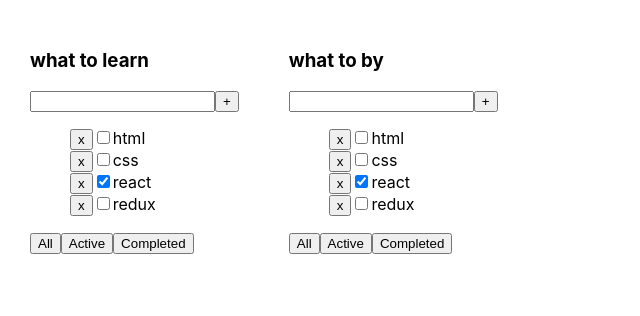
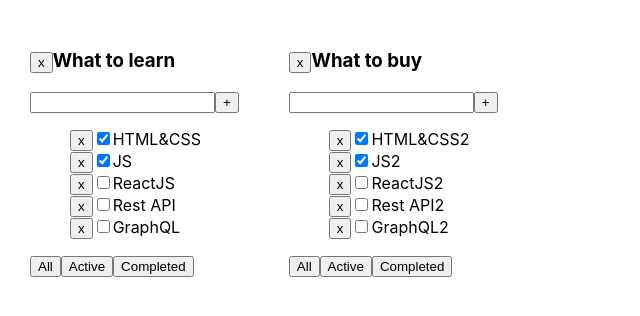
Before and after one commit to Leskevich/TodoList, a React (Create React App) app: page / in a window 1280 px wide. Shown: the top 316 px of the page, without its empty margins (0-640 px from the left). Built offline with nearby package versions, Linux system fonts and the light colour scheme.

Commit message:
lesson 5 (асациотивный массив)

```diff
--- a/src/App.tsx
+++ b/src/App.tsx
@@ -13,48 +13,67 @@
     title: string
     isDone: boolean
 }
-
+export type TasksType = {
+    [key: string]: Array<taskType>
+}
 export type filterType = 'all' | 'active' | 'completed'
 
 function App() {
 
-    const [todoLists, setTodoLists] = useState<Array<TodoType>>([
-        {id: v1(), title: 'what to learn', filter: 'all'},
-        {id: v1(), title: 'what to by', filter: 'all'},
+    let todolistID1 = v1();
+    let todolistID2 = v1();
+
+    let [todoLists, setTodoLists] = useState<Array<TodoType>>([
+        {id: todolistID1, title: 'What to learn', filter: 'all'},
+        {id: todolistID2, title: 'What to buy', filter: 'all'},
     ])
+    let [tasks, setTasks] = useState<TasksType>({
+        [todolistID1]: [
+            {id: v1(), title: "HTML&CSS", isDone: true},
+            {id: v1(), title: "JS", isDone: true},
+            {id: v1(), title: "ReactJS", isDone: false},
+            {id: v1(), title: "Rest API", isDone: false},
+            {id: v1(), title: "GraphQL", isDone: false},
+        ],
+        [todolistID2]: [
+            {id: v1(), title: "HTML&CSS2", isDone: true},
+            {id: v1(), title: "JS2", isDone: true},
+            {id: v1(), title: "ReactJS2", isDone: false},
+            {id: v1(), title: "Rest API2", isDone: false},
+            {id: v1(), title: "GraphQL2", isDone: false},
+        ]
+    });
 
-    const [tasks, setTask] = useState<Array<taskType>>([
-        {id: v1(), title: "html", isDone: false},
-        {id: v1(), title: "css", isDone: false},
-        {id: v1(), title: "react", isDone: true},
-        {id: v1(), title: "redux", isDone: false},
-    ])
+    const deleteTodo = (todoId: string) => {
+        setTodoLists(todoLists.filter(el => el.id !== todoId))
+        delete tasks[todoId]
+
+    }
 
 
     const changeFilter = (id: string, filter: filterType) => {
-        return setTodoLists(todoLists.map((el) => el.id === id ? {...el,filter} : el))
+        return setTodoLists(todoLists.map((el) => el.id === id ? {...el, filter} : el))
     }
-    const filteredTasks = (filter: filterType) => {
-
+    const filteredTasks = (id: string, filter: filterType) => {
         switch (filter) {
             case 'active':
-                return tasks.filter(el => el.isDone)
+                return tasks[id].filter(el => el.isDone)
             case 'completed':
-                return tasks.filter(el => !el.isDone)
+                return tasks[id].filter(el => !el.isDone)
             default:
-                return tasks
+                return tasks[id]
         }
     }
-    const deleteTask = (id: string) => {
-        setTask(tasks.filter((el: taskType) => el.id !== id))
+    const deleteTask = (todoId: string, id: string) => {
+        setTasks({...tasks, [todoId]: tasks[todoId].filter(el => el.id !== id)})
     }
-    const addTask = (title: string) => {
+    const addTask = (todoId: string, title: string) => {
         const newTask: taskType = {
             id: v1(),
             title: title,
             isDone: false
         }
-        setTask([newTask, ...tasks])
+        setTasks({...tasks, [todoId]: [newTask, ...tasks[todoId]]})
     }
     const mapTodo = todoLists.map((el) => {
         return (
@@ -62,17 +81,18 @@
                 key={el.id}
                 id={el.id}
                 title={el.title}
-                tasks={filteredTasks(el.filter)}
+                tasks={filteredTasks(el.id, el.filter)}
                 deleteTask={deleteTask}
                 addTask={addTask}
                 changeFilter={changeFilter}
+                deleteTodo={deleteTodo}
             />
         )
     })
+
     return (
         <div className="App">
             {mapTodo}
-
         </div>
     );
 }
--- a/src/Todolist.tsx
+++ b/src/Todolist.tsx
@@ -4,31 +4,35 @@
 
 
 type TodolistType = {
-    id:string
+    id: string
     title: string
     tasks: taskType[]
-    deleteTask: (id: string) => void
+    deleteTask: (todoId: string, id: string) => void
     changeFilter: (id: string, filter: filterType) => void
-    addTask: (title: string) => void
+    addTask: (todoId: string, title: string) => void
+    deleteTodo: (todoId: string) => void
 }
 
 export const Todolist = ({
-    id,
+                             id,
                              title,
                              tasks,
                              deleteTask,
                              changeFilter,
-                             addTask
+                             addTask,
+                             deleteTodo
                          }: TodolistType) => {
+    let [newTitle, setNewTitle] = useState<string>('')
+    const onChangeHandler = (e: ChangeEvent<HTMLInputElement>) => setNewTitle(e.currentTarget.value)
 
 
-    const onDellTask = (id: string) => {
-        deleteTask(id)
+    const onDellTask = (taskId: string) => {
+        deleteTask(id, taskId)
     }
-    const changeFilterHandler = (id:string ,filter: filterType) => changeFilter(id,filter)
+    const changeFilterHandler = (filter: filterType) => changeFilter(id, filter)
     const addNewTask = () => {
         if (newTitle.trim() !== '') {
-            addTask(newTitle.trim())
+            addTask(id, newTitle.trim())
             setNewTitle('')
         }
     }
@@ -38,8 +42,11 @@
 
         }
     }
-    const onChangeHandler = (e: ChangeEvent<HTMLInputElement>) => setNewTitle(e.currentTarget.value)
-    let [newTitle, setNewTitle] = useState<string>('')
+    const deleteTodoHandler = () => {
+        deleteTodo(id)
+    }
+
+
     const tasksMap = tasks.map((el) => {
         return (
             <div key={el.id}>
@@ -49,9 +56,15 @@
             </div>
         )
     })
+
+
     return (
         <div>
-            <h3>{title}</h3>
+            <h3>
+                <button onClick={deleteTodoHandler}> x</button>
+                {title}
+
+            </h3>
             <div>
                 <input
                     onKeyPress={onKeyPressHandler}
@@ -67,9 +80,9 @@
                 {tasksMap}
             </ul>
             <div>
-                <Button name={'All'} collBack={() => changeFilter(id,"all")}/>
-                <Button name={'Active'} collBack={() => changeFilter(id,"active")}/>
-                <Button name={'Completed'} collBack={() => changeFilter(id,"completed")}/>
+                <Button name={'All'} collBack={() => changeFilterHandler("all")}/>
+                <Button name={'Active'} collBack={() => changeFilterHandler("active")}/>
+                <Button name={'Completed'} collBack={() => changeFilterHandler("completed")}/>
             </div>
         </div>
     );
```
